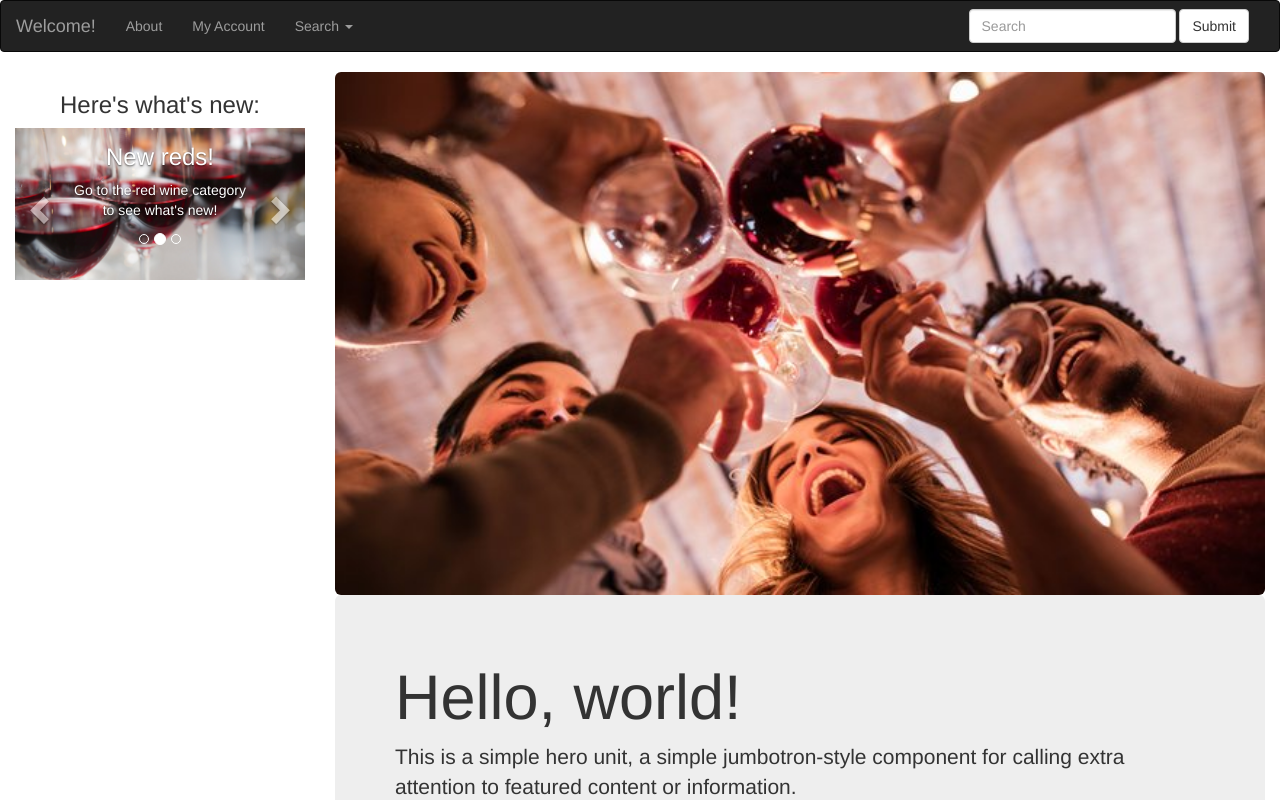
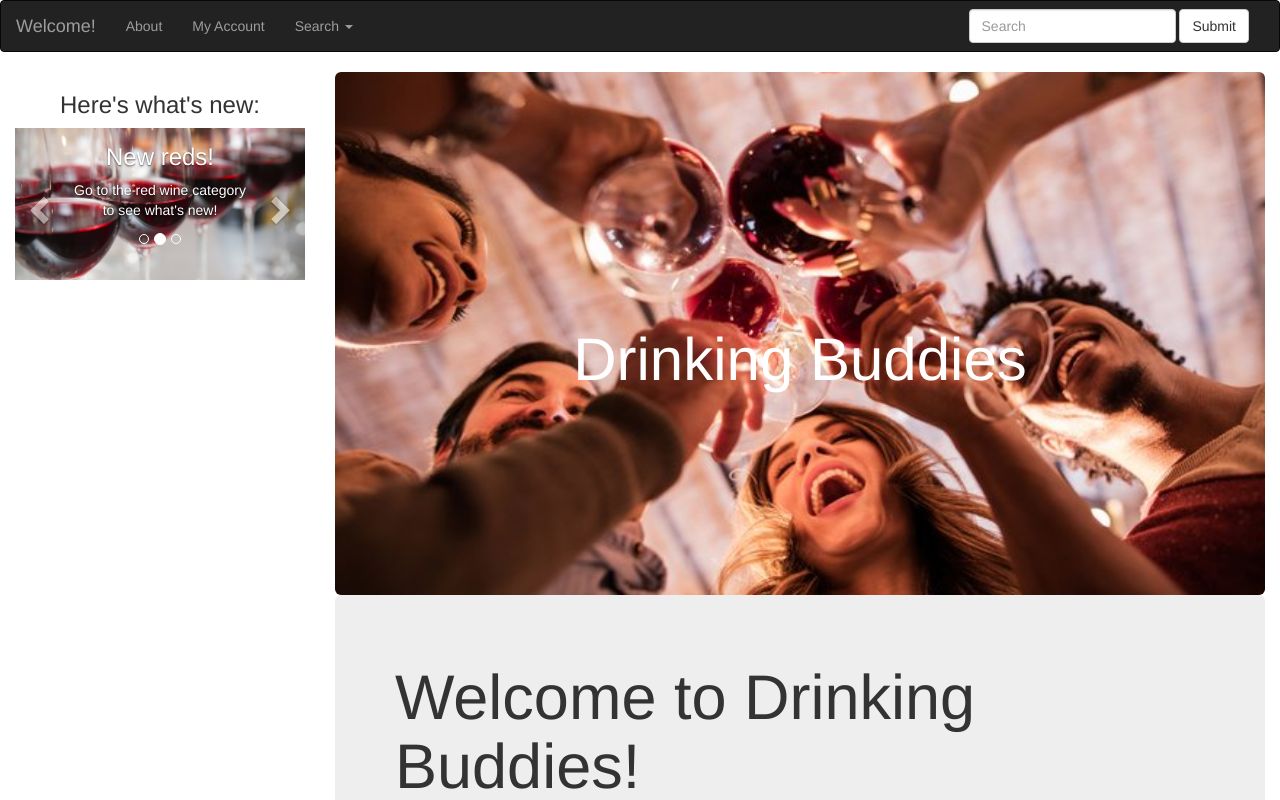
Before and after one commit to jss530/frontpage, a React (Create React App) app: page / in a window 1280 px wide. Shown: the top 800 px of the page. Built offline with nearby package versions, Linux system fonts and the light colour scheme.

Commit message:
Added text to main image

```diff
--- a/src/components/Main.css
+++ b/src/components/Main.css
@@ -4,3 +4,12 @@
     position: relative;
     width: 100%;
 }
+
+.centered-text {
+    font-size: 60px;
+    color: white;
+    position: absolute;
+    top: 30%;
+    left: 50%;
+    transform: translate(-50%, -50%);
+}
--- a/src/components/Main.js
+++ b/src/components/Main.js
@@ -10,11 +10,11 @@ class Main extends React.Component {
       <Grid fluid={true}>
         <Row>
           <Image src={ profile } alt="Main image" className="image" rounded={true} responsive={true}/>
+          <h1 className="centered-text">Drinking Buddies</h1>
           <Jumbotron>
-            <h1>Hello, world!</h1>
+            <h1>Welcome to Drinking Buddies!</h1>
             <p>
-              This is a simple hero unit, a simple jumbotron-style component for calling
-              extra attention to featured content or information.
+              Drinking buddies connects wine lovers to discuss wine, share notes, and create local events.
             </p>
           </Jumbotron>
         </Row>
```
